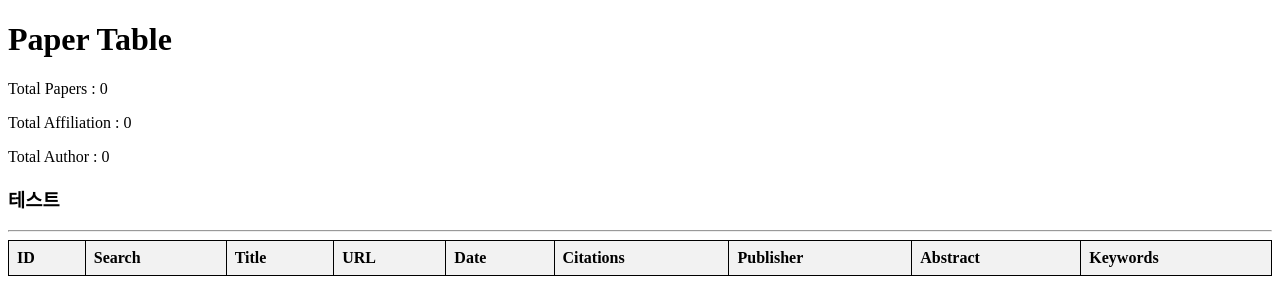
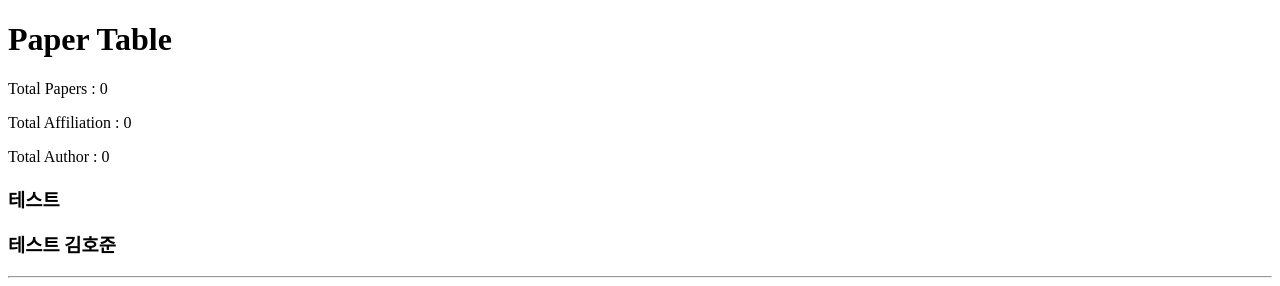
Before and after one commit to kjp0411/AcademicLens, a Django app: page / in a window 1280 px wide. Shown: the top 286 px of the page. Run offline with Django 3.2, Linux system fonts and the light colour scheme; data that the repository does not hold is empty.

Commit message:
5/13 16:55

```diff
--- a/main/templates/index.html
+++ b/main/templates/index.html
@@ -26,6 +26,7 @@
     <p>Total Affiliation : {{ affiliation_count }}</p>
     <p>Total Author : {{ author_count }}</p>
     <h3> 테스트 </h3>
+    <h3> 테스트 김호준 </h3>
     <hr>
     <table>
         <thead>
```
